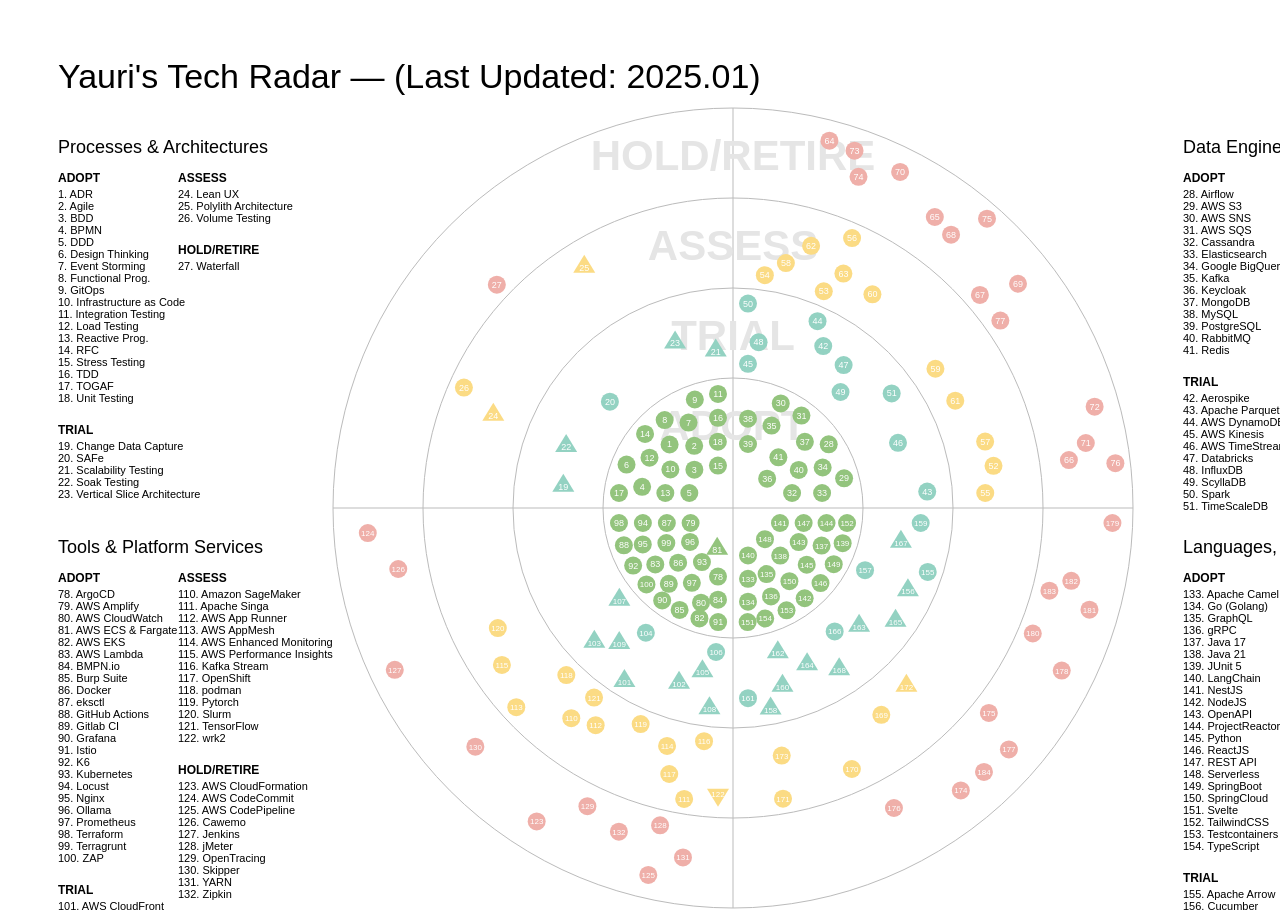
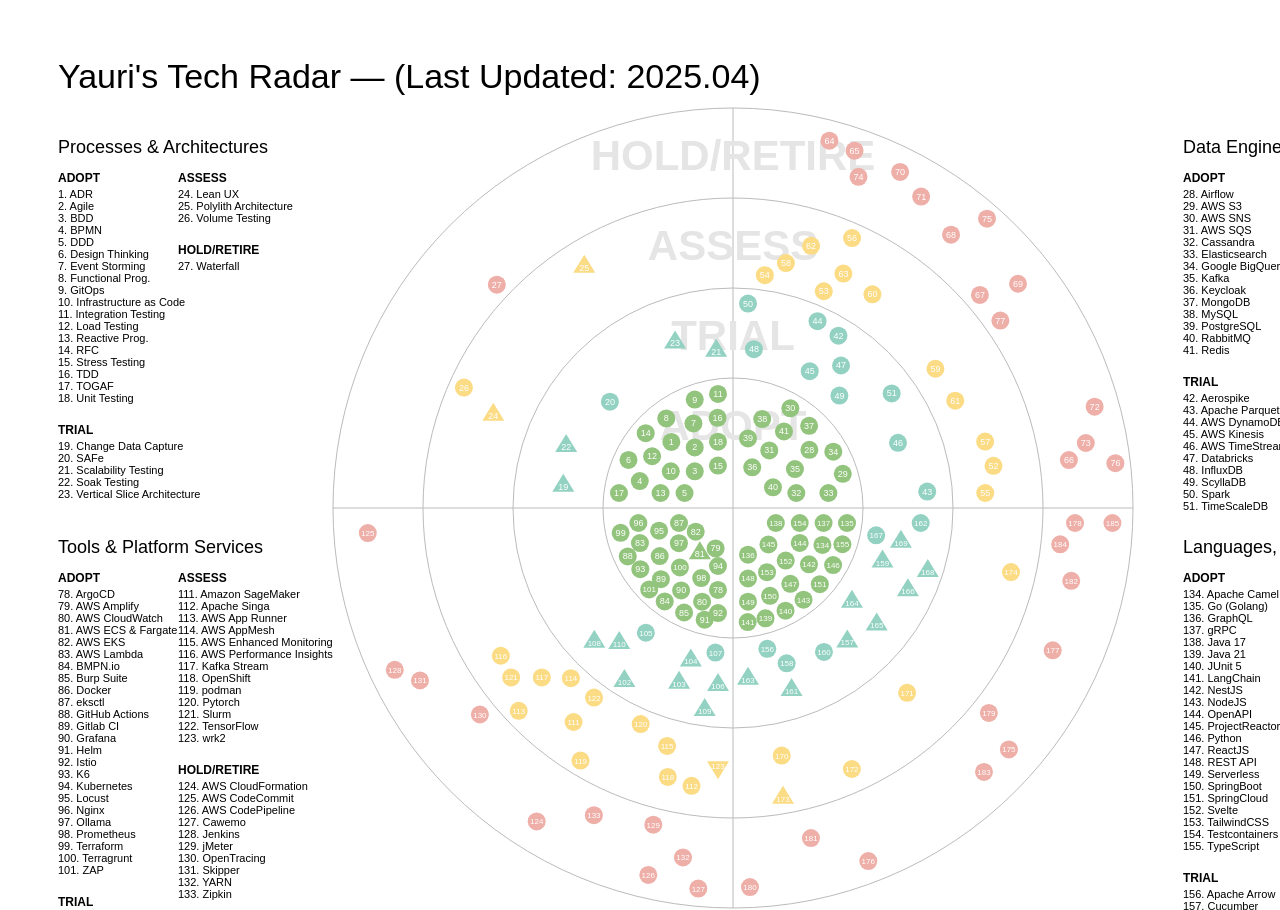
Before and after one commit to yauritux/personal-tech-radar, a website: page index.html in a window 1280 px wide. Shown: the top 910 px of the page. Drawn offline with nearby package versions, Linux system fonts and the light colour scheme.

Commit message:
add helm into an active stack

```diff
--- a/index.html
+++ b/index.html
@@ -22,7 +22,7 @@
           grid: "#bbb",
           inactive: "#ddd",
         },
-        title: "Yauri's Tech Radar — (Last Updated: 2025.01)",
+        title: "Yauri's Tech Radar — (Last Updated: 2025.04)",
         quadrants: [
           { name: "Languages, Frameworks & Libs" },
           { name: "Tools & Platform Services" },
@@ -832,6 +832,14 @@
           {
             quadrant: 1,
             ring: 0,
+            label: "Helm",
+            link: "https://helm.sh/",
+            active: true,
+            moved: 0,
+          },
+          {
+            quadrant: 1,
+            ring: 0,
             label: "AWS EKS",
             link: "https://www.eksworkshop.com/",
             active: true,
```
